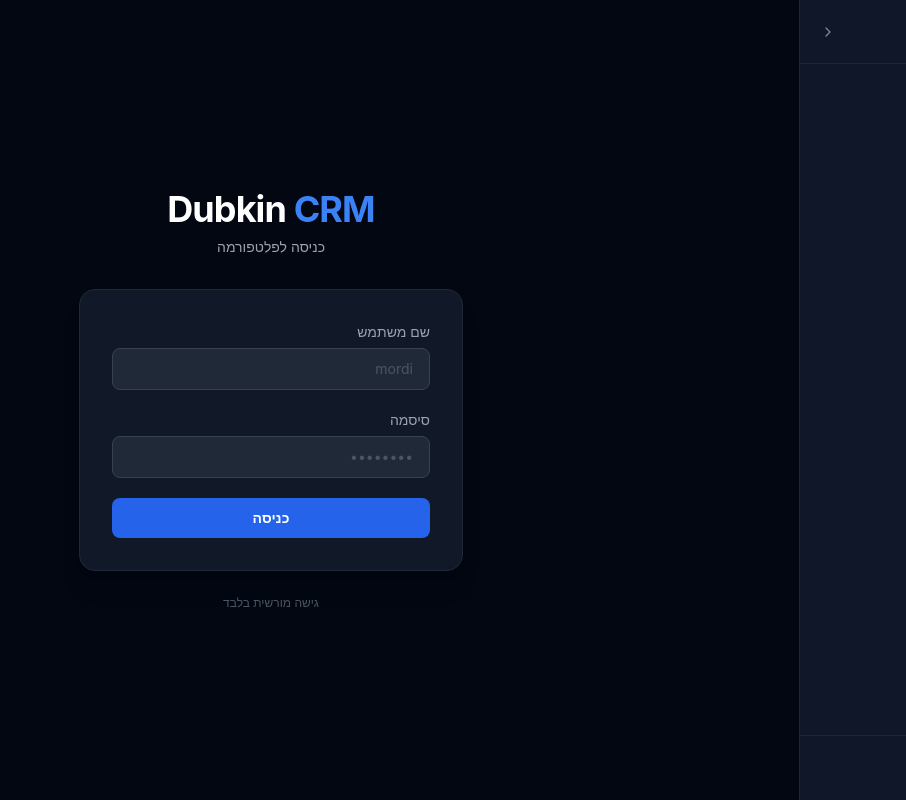
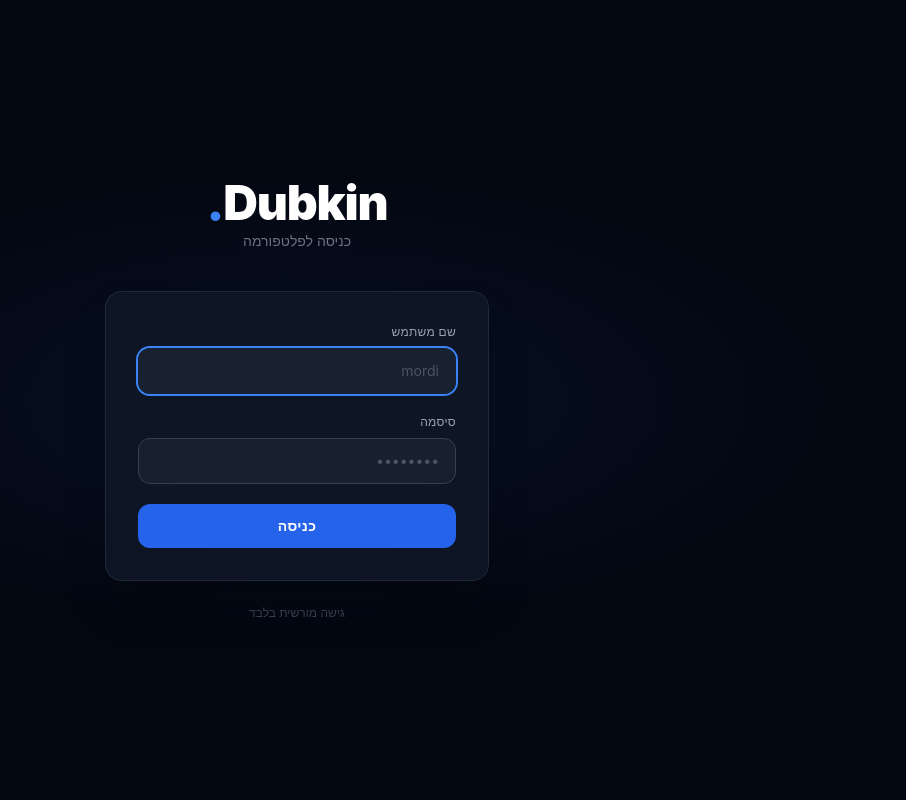
Before and after one commit to motti770/dubkin-crm, a Next.js app in the folder frontend/: page /login in a window 1280 px wide. Shown: the whole page, without its empty margins (374-1280 px from the left). Built offline with nearby package versions, Linux system fonts and the light colour scheme.

Commit message:
feat: login full-screen animation + sidebar hidden on login + page transitions

```diff
--- a/frontend/src/app/layout.tsx
+++ b/frontend/src/app/layout.tsx
@@ -2,7 +2,7 @@
 
 import './globals.css';
 import { QueryClient, QueryClientProvider } from '@tanstack/react-query';
-import { useState } from 'react';
+import { useState, useEffect } from 'react';
 import Link from 'next/link';
 import { usePathname } from 'next/navigation';
 import {
@@ -11,24 +11,26 @@ import {
   Users,
   Handshake,
   ChevronRight,
+  LogOut,
 } from 'lucide-react';
 import { cn } from '@/lib/utils';
+import { authApi } from '@/lib/api';
 
 const navItems = [
-  { href: '/', label: 'דשבורד', icon: LayoutDashboard },
-  { href: '/pipeline', label: 'פייפליין', icon: Kanban },
-  { href: '/contacts', label: 'אנשי קשר', icon: Users },
-  { href: '/deals', label: 'עסקאות', icon: Handshake },
+  { href: '/',          label: 'דשבורד',     icon: LayoutDashboard },
+  { href: '/pipeline',  label: 'פייפליין',   icon: Kanban },
+  { href: '/contacts',  label: 'אנשי קשר',   icon: Users },
+  { href: '/deals',     label: 'עסקאות',     icon: Handshake },
 ];
 
 function Sidebar() {
-  const pathname = usePathname();
+  const pathname  = usePathname();
   const [collapsed, setCollapsed] = useState(false);
 
   return (
     <aside
       className={cn(
-        'flex flex-col bg-card border-l border-border transition-all duration-200 min-h-screen',
+        'flex flex-col bg-card border-l border-border transition-all duration-300 min-h-screen',
         collapsed ? 'w-16' : 'w-56'
       )}
     >
@@ -46,7 +48,7 @@ function Sidebar() {
         >
           <ChevronRight
             size={16}
-            className={cn('transition-transform', collapsed ? 'rotate-180' : 'rotate-0')}
+            className={cn('transition-transform duration-300', collapsed ? 'rotate-180' : 'rotate-0')}
           />
         </button>
       </div>
@@ -54,7 +56,7 @@ function Sidebar() {
       {/* Nav */}
       <nav className="flex-1 p-2 space-y-1">
         {navItems.map((item) => {
-          const Icon = item.icon;
+          const Icon   = item.icon;
           const active = pathname === item.href;
           return (
             <Link
@@ -75,24 +77,51 @@ function Sidebar() {
       </nav>
 
       {/* Footer */}
-      {!collapsed && (
-        <div className="p-4 border-t border-border">
-          <div className="text-xs text-muted-foreground">מורדי דובקין</div>
-          <div className="text-xs text-muted-foreground/60">שותף טכנולוגי</div>
-        </div>
-      )}
+      <div className="p-3 border-t border-border">
+        {!collapsed && (
+          <div className="mb-2">
+            <div className="text-xs text-muted-foreground">מורדי דובקין</div>
+            <div className="text-xs text-muted-foreground/60">שותף טכנולוגי</div>
+          </div>
+        )}
+        <button
+          onClick={() => authApi.logout()}
+          className="flex items-center gap-2 px-3 py-2 rounded-lg text-xs text-muted-foreground
+                     hover:bg-secondary hover:text-foreground transition-colors w-full"
+        >
+          <LogOut size={15} className="shrink-0" />
+          {!collapsed && <span>יציאה</span>}
+        </button>
+      </div>
     </aside>
   );
 }
 
+// ─── Page transition wrapper ──────────────────────────────────────────────────
+function PageTransition({ children }: { children: React.ReactNode }) {
+  const pathname = usePathname();
+  const [visible, setVisible] = useState(false);
+
+  useEffect(() => {
+    setVisible(false);
+    const t = setTimeout(() => setVisible(true), 40);
+    return () => clearTimeout(t);
+  }, [pathname]);
+
+  return (
+    <div
+      className="flex-1 overflow-auto transition-all duration-500"
+      style={{ opacity: visible ? 1 : 0, transform: visible ? 'translateY(0)' : 'translateY(12px)' }}
+    >
+      {children}
+    </div>
+  );
+}
+
+// ─── Root layout ──────────────────────────────────────────────────────────────
 export default function RootLayout({ children }: { children: React.ReactNode }) {
   const [queryClient] = useState(() => new QueryClient({
-    defaultOptions: {
-      queries: {
-        staleTime: 30_000,
-        retry: 1,
-      },
-    },
+    defaultOptions: { queries: { staleTime: 30_000, retry: 1 } },
   }));
 
   return (
@@ -100,18 +129,34 @@ export default function RootLayout({ children }: { children: React.ReactNode })
       <head>
         <title>דובקין CRM</title>
         <meta name="description" content="מערכת CRM לניהול לקוחות" />
-        <meta name="viewport" content="width=device-width, initial-scale=1" />
+        <meta name="viewport" content="width=device-width, initial-scale=1, maximum-scale=1" />
+        <meta name="theme-color" content="#0a0a0a" />
+        <meta name="mobile-web-app-capable" content="yes" />
+        <meta name="apple-mobile-web-app-capable" content="yes" />
+        <meta name="apple-mobile-web-app-status-bar-style" content="black-translucent" />
       </head>
       <body>
         <QueryClientProvider client={queryClient}>
-          <div className="flex min-h-screen bg-background">
-            <Sidebar />
-            <main className="flex-1 overflow-auto">
-              {children}
-            </main>
-          </div>
+          <AppShell>{children}</AppShell>
         </QueryClientProvider>
       </body>
     </html>
   );
 }
+
+// ─── App shell: hides sidebar on /login ──────────────────────────────────────
+function AppShell({ children }: { children: React.ReactNode }) {
+  const pathname  = usePathname();
+  const isLogin   = pathname === '/login';
+
+  if (isLogin) {
+    return <>{children}</>;
+  }
+
+  return (
+    <div className="flex min-h-screen bg-background">
+      <Sidebar />
+      <PageTransition>{children}</PageTransition>
+    </div>
+  );
+}
--- a/frontend/src/app/login/page.tsx
+++ b/frontend/src/app/login/page.tsx
@@ -1,15 +1,23 @@
 'use client';
 
-import { useState, FormEvent } from 'react';
+import { useState, FormEvent, useEffect } from 'react';
 import { useRouter } from 'next/navigation';
 import { authApi } from '@/lib/api';
 
 export default function LoginPage() {
   const router = useRouter();
-  const [username, setUsername]  = useState('');
-  const [password, setPassword]  = useState('');
-  const [error, setError]        = useState('');
-  const [loading, setLoading]    = useState(false);
+  const [username, setUsername]   = useState('');
+  const [password, setPassword]   = useState('');
+  const [error, setError]         = useState('');
+  const [loading, setLoading]     = useState(false);
+  const [success, setSuccess]     = useState(false);   // triggers exit animation
+  const [mounted, setMounted]     = useState(false);   // entrance animation
+
+  // Entrance animation on mount
+  useEffect(() => {
+    const t = setTimeout(() => setMounted(true), 60);
+    return () => clearTimeout(t);
+  }, []);
 
   async function handleSubmit(e: FormEvent) {
     e.preventDefault();
@@ -17,30 +25,57 @@ export default function LoginPage() {
     setLoading(true);
     try {
       await authApi.login(username, password);
-      router.push('/');
+      // Trigger exit animation, then navigate
+      setSuccess(true);
+      setTimeout(() => router.push('/'), 600);
     } catch (err: unknown) {
       setError(err instanceof Error ? err.message : 'שגיאה בהתחברות');
-    } finally {
       setLoading(false);
     }
   }
 
   return (
-    <div className="min-h-screen bg-gray-950 flex items-center justify-center px-4" dir="rtl">
-      <div className="w-full max-w-sm">
-        {/* Logo / title */}
-        <div className="text-center mb-8">
-          <div className="text-4xl font-bold text-white tracking-tight">
-            Dubkin <span className="text-blue-500">CRM</span>
+    <div
+      className="min-h-screen bg-gray-950 flex items-center justify-center px-4 overflow-hidden"
+      dir="rtl"
+    >
+      {/* Background glow */}
+      <div
+        className="absolute inset-0 pointer-events-none"
+        style={{
+          background: 'radial-gradient(ellipse 60% 40% at 50% 50%, rgba(59,130,246,0.08) 0%, transparent 70%)',
+          transition: 'opacity 0.6s',
+          opacity: success ? 0 : 1,
+        }}
+      />
+
+      {/* Card */}
+      <div
+        className="w-full max-w-sm relative z-10"
+        style={{
+          opacity:   mounted && !success ? 1 : 0,
+          transform: mounted && !success ? 'translateY(0) scale(1)' : success ? 'translateY(-24px) scale(0.97)' : 'translateY(24px) scale(0.97)',
+          transition: 'opacity 0.5s ease, transform 0.5s ease',
+        }}
+      >
+        {/* Logo */}
+        <div className="text-center mb-10">
+          <div className="text-5xl font-black text-white tracking-tight mb-1">
+            Dubkin<span className="text-blue-500">.</span>
           </div>
-          <p className="text-gray-400 mt-2 text-sm">כניסה לפלטפורמה</p>
+          <p className="text-gray-500 text-sm">כניסה לפלטפורמה</p>
         </div>
 
-        <form onSubmit={handleSubmit}
-          className="bg-gray-900 border border-gray-800 rounded-2xl p-8 shadow-xl space-y-5"
+        {/* Form */}
+        <form
+          onSubmit={handleSubmit}
+          className="bg-gray-900/80 backdrop-blur border border-gray-800 rounded-2xl p-8 shadow-2xl space-y-5"
         >
+          {/* Username */}
           <div>
-            <label className="block text-sm text-gray-400 mb-1.5">שם משתמש</label>
+            <label className="block text-xs font-medium text-gray-400 mb-2 tracking-wide uppercase">
+              שם משתמש
+            </label>
             <input
               type="text"
               value={username}
@@ -48,46 +83,78 @@ export default function LoginPage() {
               placeholder="mordi"
               required
               autoComplete="username"
-              className="w-full bg-gray-800 border border-gray-700 rounded-lg px-4 py-2.5
+              autoFocus
+              className="w-full bg-gray-800/60 border border-gray-700 rounded-xl px-4 py-3
                          text-white placeholder-gray-600 focus:outline-none focus:ring-2
-                         focus:ring-blue-500 text-sm"
+                         focus:ring-blue-500 focus:border-transparent text-sm transition-all"
             />
           </div>
 
+          {/* Password */}
           <div>
-            <label className="block text-sm text-gray-400 mb-1.5">סיסמה</label>
+            <label className="block text-xs font-medium text-gray-400 mb-2 tracking-wide uppercase">
+              סיסמה
+            </label>
             <input
               type="password"
               value={password}
               onChange={e => setPassword(e.target.value)}
               placeholder="••••••••"
               required
-              className="w-full bg-gray-800 border border-gray-700 rounded-lg px-4 py-2.5
+              autoComplete="current-password"
+              className="w-full bg-gray-800/60 border border-gray-700 rounded-xl px-4 py-3
                          text-white placeholder-gray-600 focus:outline-none focus:ring-2
-                         focus:ring-blue-500 text-sm"
+                         focus:ring-blue-500 focus:border-transparent text-sm transition-all"
             />
           </div>
 
+          {/* Error */}
           {error && (
-            <div className="bg-red-950 border border-red-800 text-red-400 rounded-lg px-4 py-2.5 text-sm">
+            <div className="bg-red-950/60 border border-red-800/60 text-red-400 rounded-xl px-4 py-3 text-sm text-center">
               {error}
             </div>
           )}
 
+          {/* Submit */}
           <button
             type="submit"
-            disabled={loading}
-            className="w-full bg-blue-600 hover:bg-blue-500 disabled:opacity-50
-                       text-white font-semibold py-2.5 rounded-lg transition-colors text-sm"
+            disabled={loading || success}
+            className="w-full relative overflow-hidden bg-blue-600 hover:bg-blue-500
+                       disabled:opacity-60 text-white font-semibold py-3 rounded-xl
+                       transition-all duration-200 text-sm tracking-wide
+                       active:scale-95 focus:outline-none focus:ring-2 focus:ring-blue-400"
           >
-            {loading ? 'מתחבר...' : 'כניסה'}
+            <span
+              style={{
+                opacity: loading || success ? 0 : 1,
+                transition: 'opacity 0.2s',
+              }}
+            >
+              כניסה
+            </span>
+            {(loading || success) && (
+              <span className="absolute inset-0 flex items-center justify-center">
+                <svg className="animate-spin h-5 w-5 text-white" viewBox="0 0 24 24" fill="none">
+                  <circle className="opacity-25" cx="12" cy="12" r="10" stroke="currentColor" strokeWidth="4" />
+                  <path className="opacity-75" fill="currentColor"
+                    d="M4 12a8 8 0 018-8v4a4 4 0 00-4 4H4z" />
+                </svg>
+              </span>
+            )}
           </button>
         </form>
 
-        <p className="text-center text-gray-600 text-xs mt-6">
-          גישה מורשית בלבד
-        </p>
+        <p className="text-center text-gray-700 text-xs mt-6">גישה מורשית בלבד</p>
       </div>
+
+      {/* Full-screen flash on success */}
+      <div
+        className="fixed inset-0 bg-gray-950 pointer-events-none z-20"
+        style={{
+          opacity: success ? 1 : 0,
+          transition: 'opacity 0.4s ease 0.3s',
+        }}
+      />
     </div>
   );
 }
```
